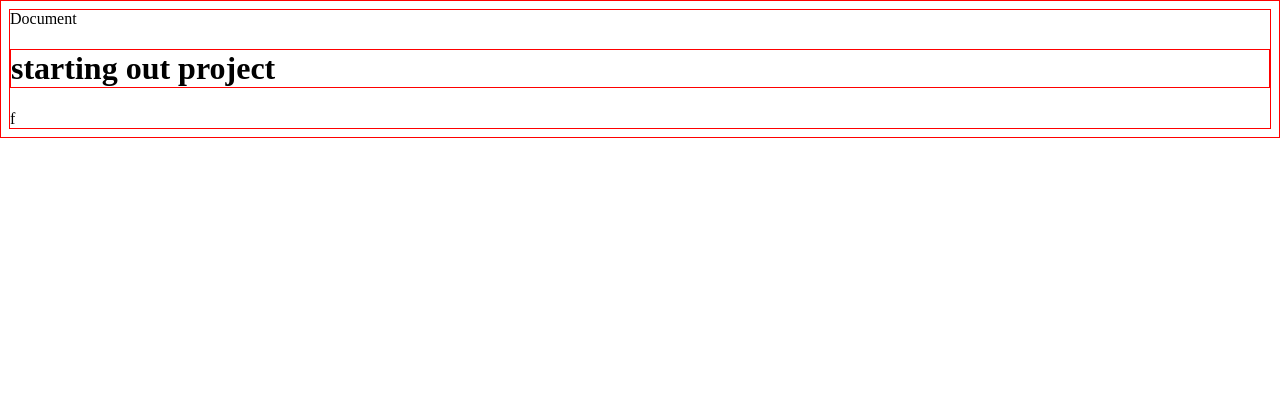
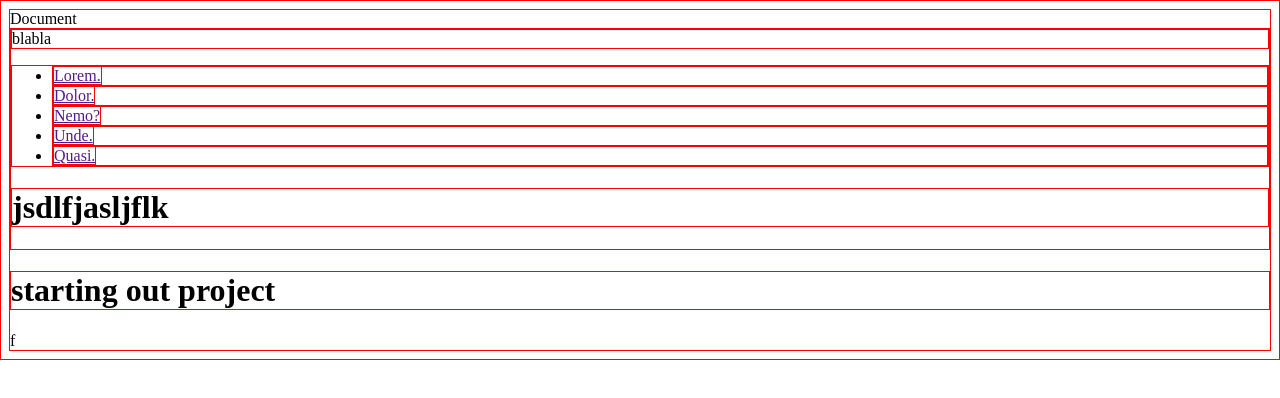
Before and after one commit to gayoning0624/erica-kim, a plain HTML site: page index.html in a window 1280 px wide. Drawn offline with Linux system fonts and the light colour scheme.

Commit message:
adding more changes

```diff
--- a/index.html
+++ b/index.html
@@ -7,6 +7,19 @@
     <title>Document</title>
 </head>
 <body>
+    <div class="heading">
+        <div class="logo">
+            blabla
+        </div>
+        <ul>
+            <li><a href="">Lorem.</a></li>
+            <li><a href="">Dolor.</a></li>
+            <li><a href="">Nemo?</a></li>
+            <li><a href="">Unde.</a></li>
+            <li><a href="">Quasi.</a></li>
+        </ul>
+        <h1>jsdlfjasljflk</h1>
+    </div>
     <h1>starting out project</h1>
 </body>
 </html>f
```
